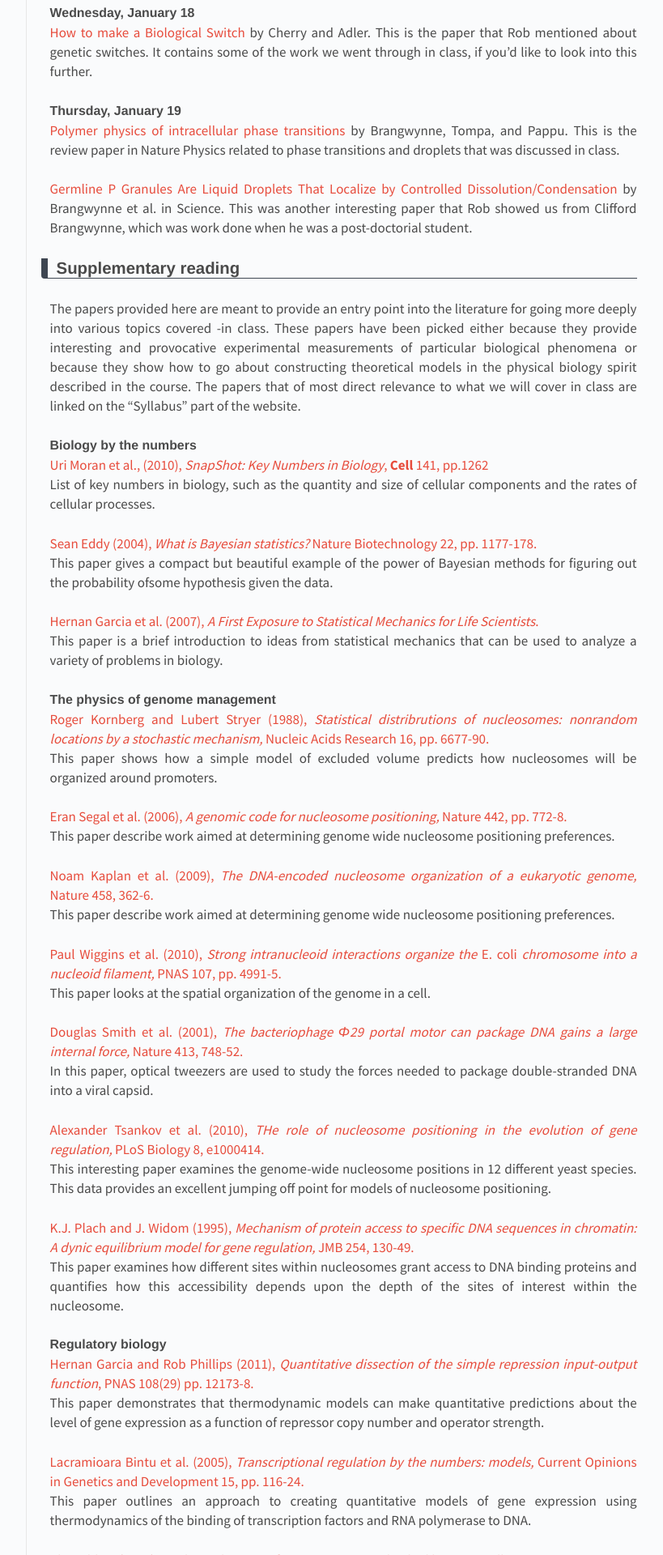
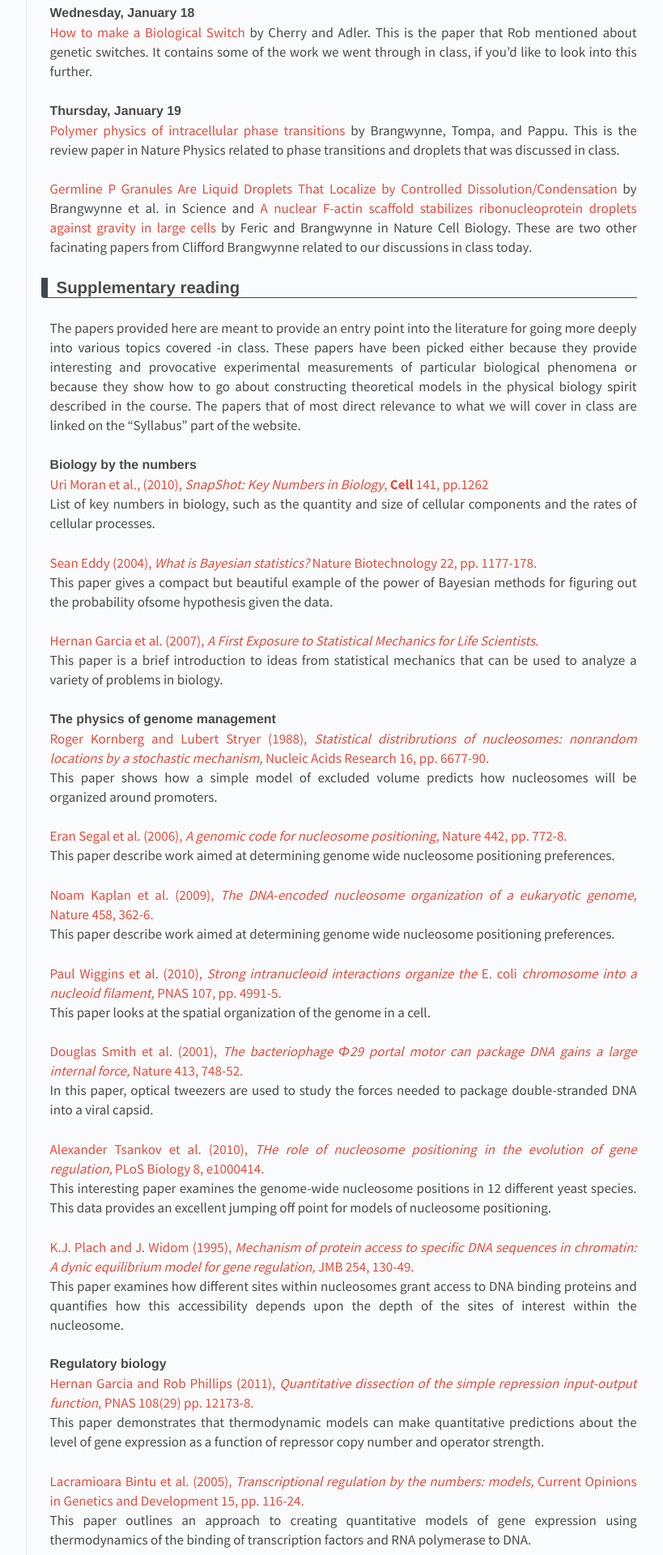
Before and after one commit to RPGroup-PBoC/gist_pboc_2017, a Jekyll site: the page built from _posts/2016-12-19-readings.md, in a window 1280 px wide. Shown: the part 832-2752 px from the top of the page at 81% size, without its empty margins (326-1145 px from the left). Built offline with Jekyll 4.4.1, drawn with Linux system fonts in a browser that asks for light colours.

Commit message:
Update 2016-12-19-readings.md

```diff
--- a/_posts/2016-12-19-readings.md
+++ b/_posts/2016-12-19-readings.md
@@ -25,13 +25,13 @@ This paper describes the role of biological numeracy in thinking about a variety
 
 ### Wednesday, January 18
 
-[How to make a Biological Switch](http://www.rpgroup.caltech.edu/courses/PBoC%20CSHL%202013/files_2013/articles/Cherry%20and%20Adler%20J%20Theor%20Bio%202000.pdf) by Cherry and Adler. This is the paper that Rob mentioned about genetic switches. It contains some of the work we went through in class, if you'd like to look into this further.
+[How to make a Biological Switch](http://www.rpgroup.caltech.edu/courses/PBoC%20CSHL%202013/files_2013/articles/Cherry%20and%20Adler%20J%20Theor%20Bio%202000.pdf) by Cherry and Adler. This is the paper that Rob mentioned about genetic switches. It contains some of the work we went through in class, if you'd like to look into this further. <br/>
 
 ### Thursday, January 19
 
-[Polymer physics of intracellular phase transitions](http://www.rpgroup.caltech.edu/courses/PBoC_GIST_2017/NaturePhysics_2015_Brangwynne.pdf) by Brangwynne, Tompa, and Pappu. This is the review paper in Nature Physics related to phase transitions and droplets that was discussed in class.
+[Polymer physics of intracellular phase transitions](http://www.rpgroup.caltech.edu/courses/PBoC_GIST_2017/NaturePhysics_2015_Brangwynne.pdf) by Brangwynne, Tompa, and Pappu. This is the review paper in Nature Physics related to phase transitions and droplets that was discussed in class. <br/>
 
-[Germline P Granules Are Liquid Droplets That Localize by Controlled Dissolution/Condensation](http://www.rpgroup.caltech.edu/courses/PBoC_GIST_2017/Science_2009_Brangwynne.pdf) by Brangwynne et al. in Science. This was another interesting paper that Rob showed us from Clifford Brangwynne, which was work done when he was a post-doctorial student.
+[Germline P Granules Are Liquid Droplets That Localize by Controlled Dissolution/Condensation](http://www.rpgroup.caltech.edu/courses/PBoC_GIST_2017/Science_2009_Brangwynne.pdf) by Brangwynne et al. in Science and [A nuclear F-actin scaffold stabilizes ribonucleoprotein droplets against gravity in large cells](http://www.rpgroup.caltech.edu/courses/PBoC_GIST_2017/Nat_Cell_Biol_2013_Feric.pdf) by Feric and Brangwynne in Nature Cell Biology. These are two other facinating papers from Clifford Brangwynne related to our discussions in class today. <br/>
 
 ## Supplementary reading
 
```
